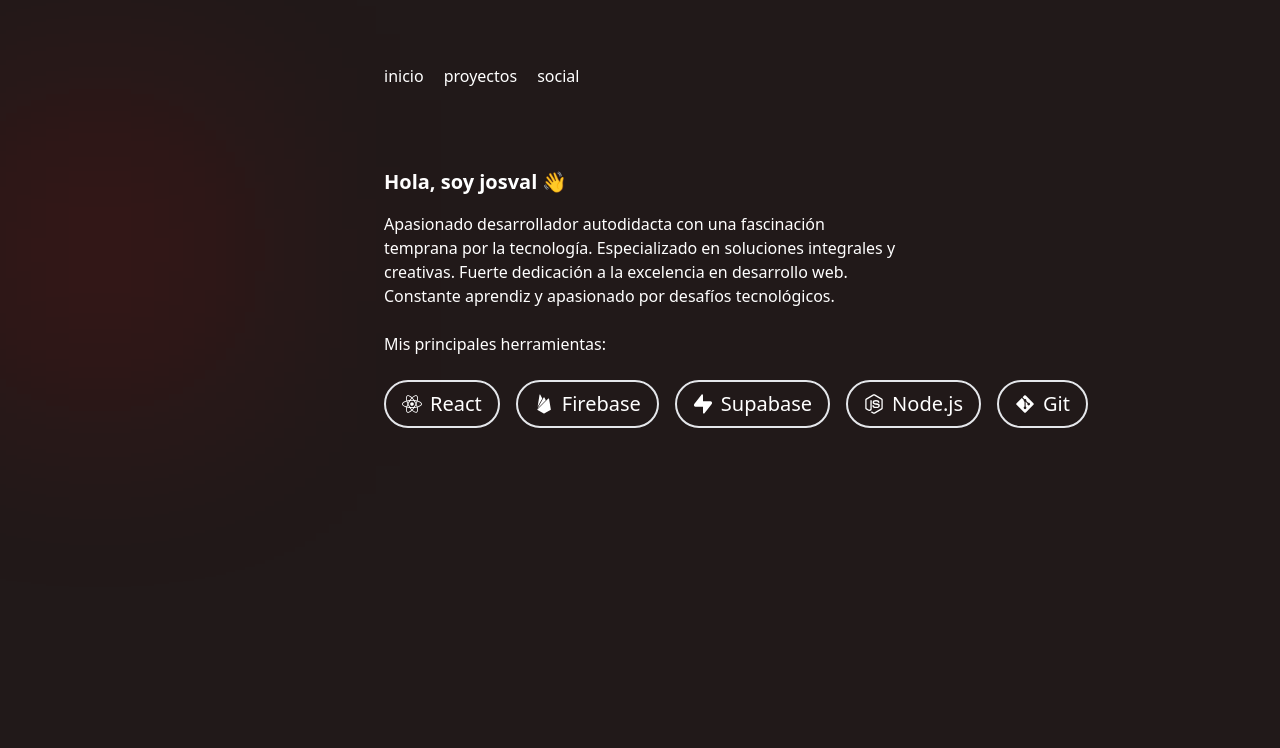
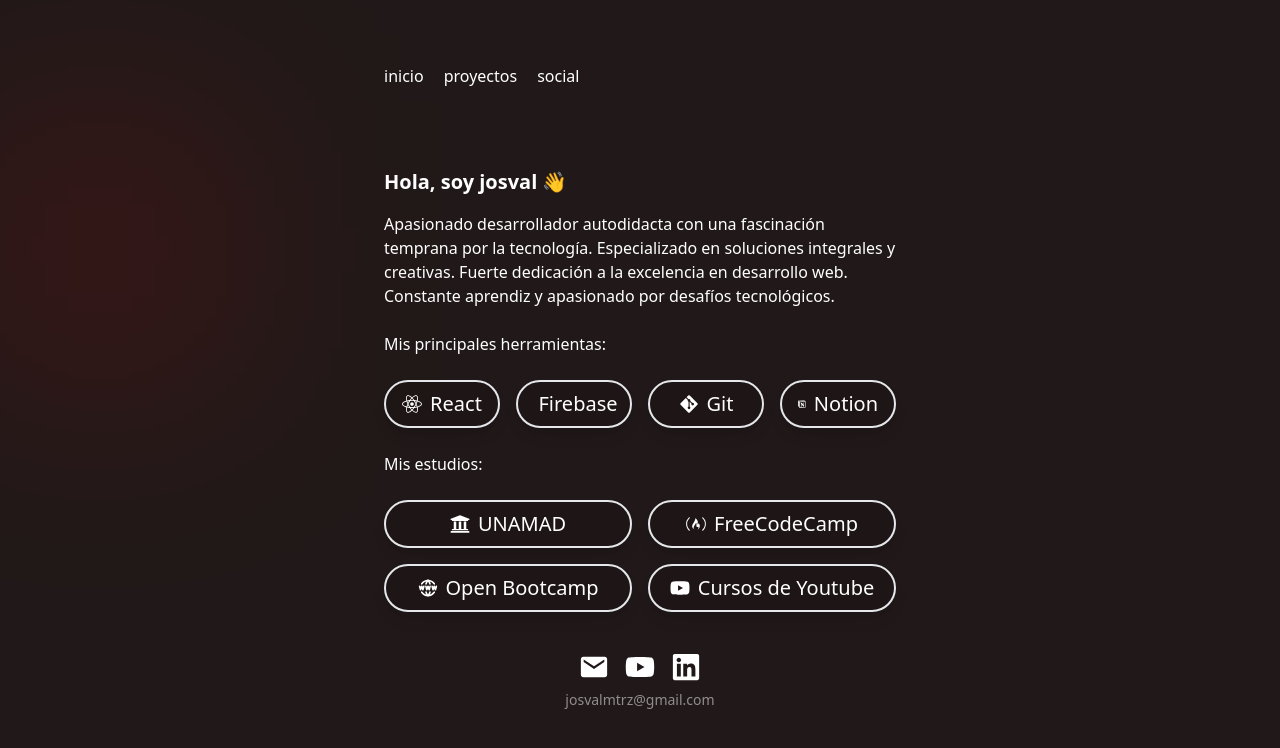
Before and after one commit to josvaal/portafolio, a React (Vite) app: page / in a window 1280 px wide. Shown: the top 748 px of the page. Built offline with nearby package versions, Linux system fonts and the light colour scheme.

Commit message:
Home update

```diff
--- a/package.json
+++ b/package.json
@@ -12,7 +12,8 @@
   "dependencies": {
     "react": "^18.2.0",
     "react-dom": "^18.2.0",
-    "react-icons": "^5.0.1"
+    "react-icons": "^5.0.1",
+    "sonner": "^1.4.0"
   },
   "devDependencies": {
     "@types/react": "^18.2.43",
--- a/src/App.jsx
+++ b/src/App.jsx
@@ -1,12 +1,13 @@
 import Navbar from "./components/Navbar"
 import Home from "./pages/Home"
-
+import Footer from './components/Footer'
 
 const App = () => {
   return (
     <>
       <Navbar />
       <Home />
+      <Footer />
     </>
   )
 }
--- a/src/components/Button.jsx
+++ b/src/components/Button.jsx
@@ -1,7 +1,11 @@
 // eslint-disable-next-line react/prop-types
-const Button = ({ text, icon }) => {
+const Button = ({ text, icon, url }) => {
   return (
-    <button className="border-2 px-4 py-2 rounded-3xl text-xl font-light hover:border-red-400 hover:text-red-400 transition-all duration-300 flex gap-2 items-center">
+    <button className="border-2 px-4 py-2 rounded-3xl text-xl font-light hover:border-red-400 hover:text-red-400 transition-all duration-300 flex gap-2 items-center justify-center shadow-lg" style={{ backgroundColor: "rgba(0, 0, 0, 0.1)" }} onClick={() => {
+      if (url) {
+        window.open(url, "_blank")
+      }
+    }}>
       {icon}
       {text}
     </button>
--- /dev/null
+++ b/src/components/Footer.jsx
@@ -0,0 +1,30 @@
+import { IoMdMail } from "react-icons/io";
+import { FaLinkedin, FaYoutube } from 'react-icons/fa';
+import { Toaster, toast } from 'sonner'
+
+function Footer() {
+  return (
+    <div>
+      <Toaster richColors />
+      <div className='flex gap-4 justify-center mt-10'>
+        <a href="mailto:josvalmtrz@gmail.com" className='hover:text-red-400 transition-all'>
+          <IoMdMail size={30} />
+        </a>
+        <a href="https://www.youtube.com/channel/UCM-COMfvjuqxmQaoAlRtXNA" className='hover:text-red-400 transition-all' target="_blank" rel="noreferrer">
+          <FaYoutube size={30} />
+        </a>
+        <a href="https://www.linkedin.com/in/josval/" className='hover:text-red-400 transition-all' target="_blank" rel="noreferrer">
+          <FaLinkedin size={30} />
+        </a>
+      </div>
+      <div className="flex justify-center text-sm mt-2 opacity-50 hover:text-red-400 transition-all hover:cursor-pointer" onClick={() => {
+        navigator.clipboard.writeText("josvalmtrz@gmail.com")
+        toast.success("Correo copiado!")
+      }}>
+        josvalmtrz@gmail.com
+      </div>
+    </div>
+  )
+}
+
+export default Footer
--- a/src/main.jsx
+++ b/src/main.jsx
@@ -8,5 +8,5 @@
     <div className="bg-dark min-h-screen w-full text-white before:content-[''] before:absolute before:bg-bgaccent before:w-[300px] before:h-[300px] before:blur-[100px] before:-left-[50px] before:top-[100px] z-10 px-96 py-16">
       <App />
     </div>
-  </React.StrictMode>,
+  </React.StrictMode>
 )
--- a/src/pages/Home.jsx
+++ b/src/pages/Home.jsx
@@ -1,9 +1,9 @@
 import Button from "../components/Button"
-import { FaReact } from "react-icons/fa";
+import { FaFreeCodeCamp, FaReact, FaUniversity, FaYoutube } from "react-icons/fa";
 import { IoLogoFirebase } from "react-icons/io5";
-import { RiSupabaseFill } from "react-icons/ri";
-import { FaNodeJs } from "react-icons/fa";
+import { SiNotion } from "react-icons/si";
 import { FaGitAlt } from "react-icons/fa";
+import { TbWorldWww } from "react-icons/tb";
 
 const Home = () => {
   return (
@@ -13,12 +13,20 @@
       <br />
       <p>Mis principales herramientas:</p>
       <br />
-      <div className="flex gap-4">
-        <Button text="React" icon={<FaReact />} />
-        <Button text="Firebase" icon={<IoLogoFirebase />} />
-        <Button text="Supabase" icon={<RiSupabaseFill />} />
-        <Button text="Node.js" icon={<FaNodeJs />} />
-        <Button text="Git" icon={<FaGitAlt />} />
+      <div className="grid gap-4 grid-cols-4">
+        <Button text="React" icon={<FaReact />} url="https://react.dev/" />
+        <Button text="Firebase" icon={<IoLogoFirebase />} url="https://firebase.google.com/?hl=es" />
+        <Button text="Git" icon={<FaGitAlt />} url="https://git-scm.com/" />
+        <Button text="Notion" icon={<SiNotion />} url="https://www.notion.so/" />
+      </div>
+      <br />
+      <p>Mis estudios:</p>
+      <br />
+      <div className="grid gap-4 grid-cols-2">
+        <Button text="UNAMAD" icon={<FaUniversity />} url="https://portal.unamad.edu.pe/" />
+        <Button text="FreeCodeCamp" icon={<FaFreeCodeCamp />} url="https://www.freecodecamp.org/" />
+        <Button text="Open Bootcamp" icon={<TbWorldWww />} url="https://open-bootcamp.com/" />
+        <Button text="Cursos de Youtube" icon={<FaYoutube />} />
       </div>
     </div>
   )
```
Also changed, not shown: 1 other file (tests, documents, lock files or other folders).
